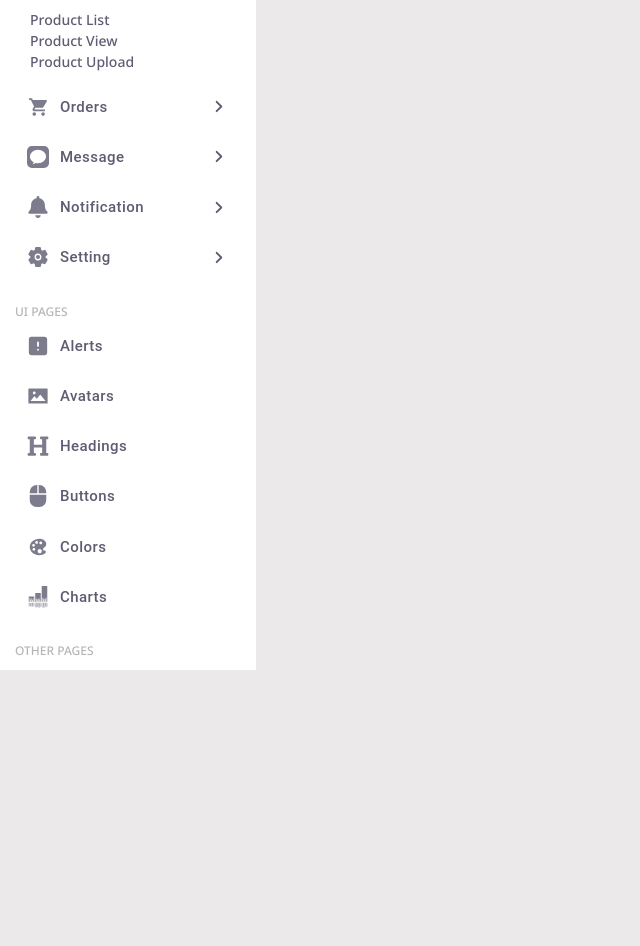
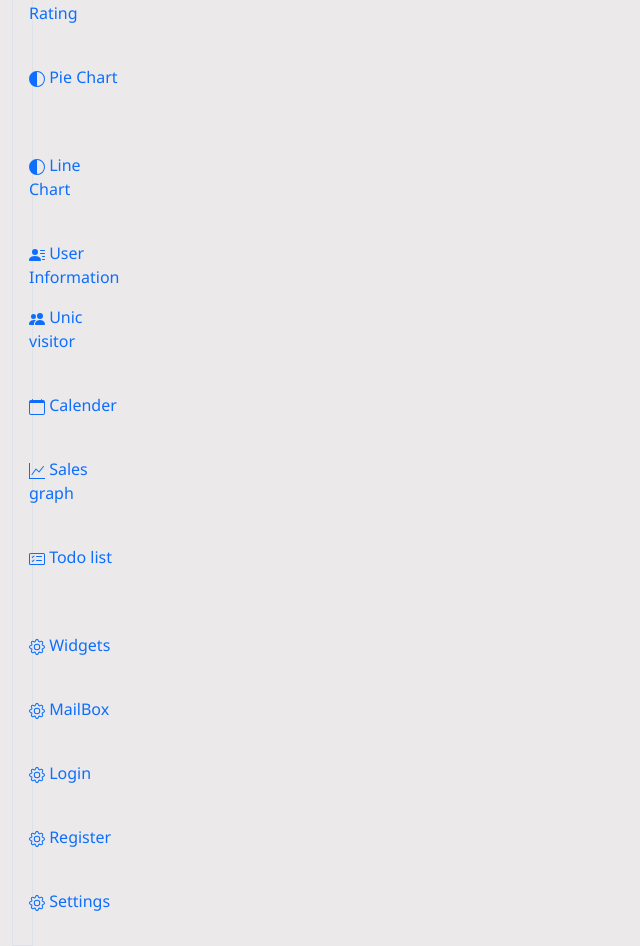
Before and after one commit to Abhinandh-C/admin-pannel-frontend, a React (Vite) app: page / in a window 1280 px wide. Shown: the part 200-1146 px from the top of the page, without its empty margins (0-640 px from the left). Before the commit the page ends 800 px from the top, so only its background shows below. Built offline with nearby package versions, Linux system fonts and the light colour scheme.

Commit message:
sidebar has been created a new one

```diff
--- a/src/components/Sidebar/Sidebar.jsx
+++ b/src/components/Sidebar/Sidebar.jsx
@@ -1,113 +1,170 @@
-import React from 'react'
-import Button from "@mui/material/Button";
-import { FaAngleRight } from "react-icons/fa6";
-import { MdDashboard } from "react-icons/md";
-import { PiExcludeSquareFill } from "react-icons/pi";
-import { IoMdCart } from "react-icons/io";
-import { FaBell } from "react-icons/fa";
-import { SiImessage } from "react-icons/si";
-import { IoSettings } from "react-icons/io5";
-import { SiSoundcharts } from "react-icons/si";
-import { IoIosColorPalette } from "react-icons/io";
-import { FaHeading } from "react-icons/fa";
-import { FaMouse } from "react-icons/fa";
-import { AiFillPicture } from "react-icons/ai";
-import { TbAlertSquareFilled } from "react-icons/tb";
-import { GrOverview } from "react-icons/gr";
-import { IoDocuments } from "react-icons/io5";
-import { FaBloggerB } from "react-icons/fa6";
-import { Link } from 'react-router-dom';
+import React, { Fragment } from 'react';
+import { Tab, Row, Col, Container, Nav } from 'react-bootstrap';
+// import '../Style/Style.css';
+// import admin from '../Images/self.jpg';
+// import star from '../Images/star.png';
 
+import {
+  FaHome,
+} from 'react-icons/fa';
+import {
+  BsCalendarFill,
+  BsCircleHalf,
+  BsFillPeopleFill,
+  BsFillPersonLinesFill,
+  BsCardChecklist,
+  BsCalendar,
+  BsGraphUp,
+  BsGear
+} from "react-icons/bs";
+
+// import NewOrderTable from '../SidebarContent/NewOrderTable';
+// import VisitorRating from '../SidebarContent/VisitorRating';
+import PieChart from '../sidebarContents/PieChart';
+// import LineChart from '../SidebarContent/LineChart';
+// import Userinfo from './UserInfo/Userinfo';
+// import Calender from '../Celender/Calender';
+// import SelsGraph from '../SidebarContent/SelsGraph';
+// import TodoList from '../TodoList/TodoList';
+import Home from '../../components/sidebarContents/Home';
+// import VisitorTracking from '../SidebarContent/VisitorTracking';
+// import Wigets from '../SidebarContent/Wigets';
+// import MailBox from '../SidebarContent/MailBox';
+// import Login from '../SidebarContent/Login';
 
 const Sidebar = () => {
+  document.title = "Home";
+
   return (
-    <div className='sidebar'>
-      <ul>
-        <p style={{fontWeight:"500", fontSize:"12px" ,color:"#b6b6b6", marginBottom:"0px"}}>MAIN PAGES</p>
-        <li>
-          <Link to="/">
-<Button className='w-100' style={{color:"#5d5c71",textAlign:"left",justifyContent:"left",borderRadius:"10px",padding:"12px 10px",alignItems:"center",textTransform:"capitalize",fontSize:"15px",fontWeight:"500"}}><span className='icon'><MdDashboard/></span>Dashboard<span className='arrow'><FaAngleRight /></span></Button>
-</Link>
-</li>
-        <li>
 
-<Button className='w-100' style={{color:"#5d5c71",textAlign:"left",justifyContent:"left",borderRadius:"10px",padding:"12px 10px",alignItems:"center",textTransform:"capitalize",fontSize:"15px",fontWeight:"500"}}><span className='icon'><PiExcludeSquareFill/></span>Products <span className='arrow'><FaAngleRight /></span></Button>
-      <ul className='submenu'>
-        <li> <Link to="#">Product List</Link></li>
-        <li> <Link to="#">Product View</Link></li>
-        <li> <Link to="#">Product Upload</Link></li>
-      </ul>
-</li>
-        <li>
-          <Link to="/">
-<Button className='w-100' style={{color:"#5d5c71",textAlign:"left",justifyContent:"left",borderRadius:"10px",padding:"12px 10px",alignItems:"center",textTransform:"capitalize",fontSize:"15px",fontWeight:"500"}}><span className='icon'><IoMdCart/></span>Orders <span className='arrow'><FaAngleRight /></span></Button>
-</Link>
-</li>
-        <li>
-          <Link to="/">
-<Button className='w-100' style={{color:"#5d5c71",textAlign:"left",justifyContent:"left",borderRadius:"10px",padding:"12px 10px",alignItems:"center",textTransform:"capitalize",fontSize:"15px",fontWeight:"500"}}><span className='icon'><SiImessage/></span>Message <span className='arrow'><FaAngleRight /></span></Button>
-</Link>
-</li>
-        <li>
-          <Link to="/">
-<Button className='w-100' style={{color:"#5d5c71",textAlign:"left",justifyContent:"left",borderRadius:"10px",padding:"12px 10px",alignItems:"center",textTransform:"capitalize",fontSize:"15px",fontWeight:"500"}}><span className='icon'>< FaBell /></span>Notification <span className='arrow'><FaAngleRight /></span></Button>
-</Link>
-</li>
-        <li>
-          <Link to="/">
-<Button className='w-100' style={{color:"#5d5c71",textAlign:"left",justifyContent:"left",borderRadius:"10px",padding:"12px 10px",alignItems:"center",textTransform:"capitalize",fontSize:"15px",fontWeight:"500"}}><span className='icon'>< IoSettings /></span>Setting <span className='arrow'><FaAngleRight /></span></Button>
-</Link>
-</li>
-    </ul>
+    <Fragment>
 
+      <Container fluid>
 
+        <Tab.Container id="left-tabs-example" defaultActiveKey="first">
+          <Row className='mt-3'>
+                <div className='d-flex'>
+                <div >
+            <Col sm={2} className="border sidebarBg">
+                            <Nav variant="pills" className="flex-column">
+                <Nav.Item>
+                  <Nav.Link eventKey="first"><FaHome /> <div> Home </div> </Nav.Link>
+                </Nav.Item>
+                <Nav.Item>
+                  <Nav.Link eventKey="second"><BsCalendarFill /> New order</Nav.Link>
+                </Nav.Item>
+                <Nav.Item>
+                  <Nav.Link eventKey="thard"><BsCircleHalf /> Visitor Rating</Nav.Link>
+                </Nav.Item>
+                <Nav.Item>
+                  <Nav.Link eventKey="forth"><BsCircleHalf /> Pie Chart</Nav.Link>
+                </Nav.Item>
+                <Nav.Item>
+                  <Nav.Link eventKey="five"><BsCircleHalf /> Line Chart</Nav.Link>
+                </Nav.Item>
+                <Nav.Item>
+                  <Nav.Link eventKey="six"><BsFillPersonLinesFill /> User Information</Nav.Link>
+                </Nav.Item>
+                <Nav.Item>
+                  <Nav.Link eventKey="seven"><BsFillPeopleFill /> Unic visitor</Nav.Link>
+                </Nav.Item>
+                <Nav.Item>
+                  <Nav.Link eventKey="eight"><BsCalendar /> Calender</Nav.Link>
+                </Nav.Item>
+                <Nav.Item>
+                  <Nav.Link eventKey="nine"><BsGraphUp /> Sales graph</Nav.Link>
+                </Nav.Item>
+                <Nav.Item>
+                  <Nav.Link eventKey="ten"><BsCardChecklist /> Todo list</Nav.Link>
+                </Nav.Item>
+                <Nav.Item>
+                  <Nav.Link eventKey="eleven"><BsGear /> Widgets</Nav.Link>
+                </Nav.Item>
+                <Nav.Item>
+                  <Nav.Link eventKey="twelve"><BsGear /> MailBox</Nav.Link>
+                </Nav.Item>
+                <Nav.Item>
+                  <Nav.Link eventKey="thertin"><BsGear /> Login</Nav.Link>
+                </Nav.Item>
+                <Nav.Item>
+                  <Nav.Link eventKey="fortin"><BsGear /> Register</Nav.Link>
+                </Nav.Item>
+                <Nav.Item>
+                  <Nav.Link eventKey="fiftin"><BsGear /> Settings</Nav.Link>
+                </Nav.Item>
+              </Nav>
+            </Col>
+            </div>
+            <div className='container-fluid'>
+            <Col sm={50}>
+              <Tab.Content  >
+                <Tab.Pane eventKey="first">
+                  <Home />
+                </Tab.Pane>
+                <Tab.Pane eventKey="second">
+                  <h4 className="text-center bg-primary p-2 text-white">Order List</h4>
+                  {/* <NewOrderTable /> */}
+                </Tab.Pane>
+                <Tab.Pane eventKey="thard">
+                  <h4 className="text-center bg-primary p-2 text-white">Visitor Rating</h4>
+                  {/* <VisitorRating /> */}
+                </Tab.Pane>
+                <Tab.Pane eventKey="forth">
+                  <h4 className="text-center bg-primary p-2 text-white">Pie Chart</h4>
+                  <PieChart />
+                </Tab.Pane>
+                <Tab.Pane eventKey="five">
+                  <h4 className="text-center bg-primary p-2 text-white">Line Chart</h4>
+                  {/* <LineChart /> */}
+                </Tab.Pane>
+                <Tab.Pane eventKey="six">
+                  <h4 className="text-center bg-primary p-2 text-white">User List</h4>
+                  {/* <Userinfo /> */}
+                </Tab.Pane>
+                <Tab.Pane eventKey="seven">
+                  <h4 className="text-center bg-primary p-2 text-white">Visitor Tracking</h4>
+                  {/* <VisitorTracking /> */}
+                </Tab.Pane>
+                <Tab.Pane eventKey="eight">
+                  <h4 className="text-center bg-primary p-2 text-white">Calender</h4>
+                  {/* <Calender /> */}
+                </Tab.Pane>
+                <Tab.Pane eventKey="nine">
+                  <h4 className="text-center bg-primary p-2 text-white">Sales Graph</h4>
+                  {/* <SelsGraph /> */}
+                </Tab.Pane>
+                <Tab.Pane eventKey="ten">
+                  <h4 className="text-center bg-primary p-2 text-white">Todo List</h4>
+                  {/* <TodoList /> */}
+                </Tab.Pane>
+                <Tab.Pane eventKey="eleven">
+                  <h4 className="text-center bg-primary p-2 text-white">Widgets</h4>
+                  {/* <Wigets /> */}
+                </Tab.Pane>
+                <Tab.Pane eventKey="twelve">
+                  {/* <MailBox /> */}
+                </Tab.Pane>
+                <Tab.Pane eventKey="thertin">
+                  <h4 className="text-center bg-primary p-2 text-white">Login</h4>
+                  {/* <Login /> */}
+                </Tab.Pane>
+                <Tab.Pane eventKey="fortin">
+                  <h4 className="text-center bg-primary p-2 text-white">Register</h4>
+                  <h3>Settings</h3>
+                </Tab.Pane>
+                <Tab.Pane eventKey="fiftin">
+                  <h4 className="text-center bg-primary p-2 text-white">Settings</h4>
+                  <h3>Settings</h3>
+                </Tab.Pane>
+              </Tab.Content>
+            </Col>
+            </div>
+            </div>
+          </Row>
+        </Tab.Container>
+      </Container>
+    </Fragment>
+  );
+};
 
-
-
-
-
-      <ul>
-        <p style={{fontWeight:"500", fontSize:"12px" ,color:"#b6b6b6", marginBottom:"0px"}}>UI PAGES</p>
-        <li>
-<Button className='w-100' style={{color:"#5d5c71",textAlign:"left",justifyContent:"left",borderRadius:"10px",padding:"12px 10px",alignItems:"center",textTransform:"capitalize",fontSize:"15px",fontWeight:"500"}}><span className='icon'><TbAlertSquareFilled/></span>Alerts</Button>
-</li>
-        <li>
-<Button className='w-100' style={{color:"#5d5c71",textAlign:"left",justifyContent:"left",borderRadius:"10px",padding:"12px 10px",alignItems:"center",textTransform:"capitalize",fontSize:"15px",fontWeight:"500"}}><span className='icon'><AiFillPicture/></span>Avatars</Button>
-</li>
-        <li>
-<Button className='w-100' style={{color:"#5d5c71",textAlign:"left",justifyContent:"left",borderRadius:"10px",padding:"12px 10px",alignItems:"center",textTransform:"capitalize",fontSize:"15px",fontWeight:"500"}}><span className='icon'><FaHeading/></span>Headings</Button>
-</li>
-        <li>
-<Button className='w-100' style={{color:"#5d5c71",textAlign:"left",justifyContent:"left",borderRadius:"10px",padding:"12px 10px",alignItems:"center",textTransform:"capitalize",fontSize:"15px",fontWeight:"500"}}><span className='icon'>< FaMouse /></span>Buttons</Button>
-</li>
-        <li>
-<Button className='w-100' style={{color:"#5d5c71",textAlign:"left",justifyContent:"left",borderRadius:"10px",padding:"12px 10px",alignItems:"center",textTransform:"capitalize",fontSize:"15px",fontWeight:"500"}}><span className='icon'><  IoIosColorPalette  /></span>Colors </Button>
-</li>
-        <li>
-<Button className='w-100' style={{color:"#5d5c71",textAlign:"left",justifyContent:"left",borderRadius:"10px",padding:"12px 10px",alignItems:"center",textTransform:"capitalize",fontSize:"15px",fontWeight:"500"}}><span className='icon'>< SiSoundcharts /></span>Charts </Button>
-</li>
-    </ul>
-
-
-
-      <ul>
-        <p style={{fontWeight:"500", fontSize:"12px" ,color:"#b6b6b6", marginBottom:"0px"}}>OTHER PAGES</p>
-        <li>
-<Button className='w-100' style={{color:"#5d5c71",textAlign:"left",justifyContent:"left",borderRadius:"10px",padding:"12px 10px",alignItems:"center",textTransform:"capitalize",fontSize:"15px",fontWeight:"500"}}><span className='icon'><GrOverview/></span>Overview</Button>
-</li>
-        <li>
-<Button className='w-100' style={{color:"#5d5c71",textAlign:"left",justifyContent:"left",borderRadius:"10px",padding:"12px 10px",alignItems:"center",textTransform:"capitalize",fontSize:"15px",fontWeight:"500"}}><span className='icon'><TbAlertSquareFilled/></span>Site Error</Button>
-</li>
-        <li>
-<Button className='w-100' style={{color:"#5d5c71",textAlign:"left",justifyContent:"left",borderRadius:"10px",padding:"12px 10px",alignItems:"center",textTransform:"capitalize",fontSize:"15px",fontWeight:"500"}}><span className='icon'><IoDocuments/></span>Documentation</Button>
-</li>
-        <li>
-<Button className='w-100' style={{color:"#5d5c71",textAlign:"left",justifyContent:"left",borderRadius:"10px",padding:"12px 10px",alignItems:"center",textTransform:"capitalize",fontSize:"15px",fontWeight:"500"}}><span className='icon'><FaBloggerB/></span>Change Log</Button>
-</li>
-    </ul>
-
-    </div>
-  )
-}
-
-export default Sidebar
+export default Sidebar;
```
